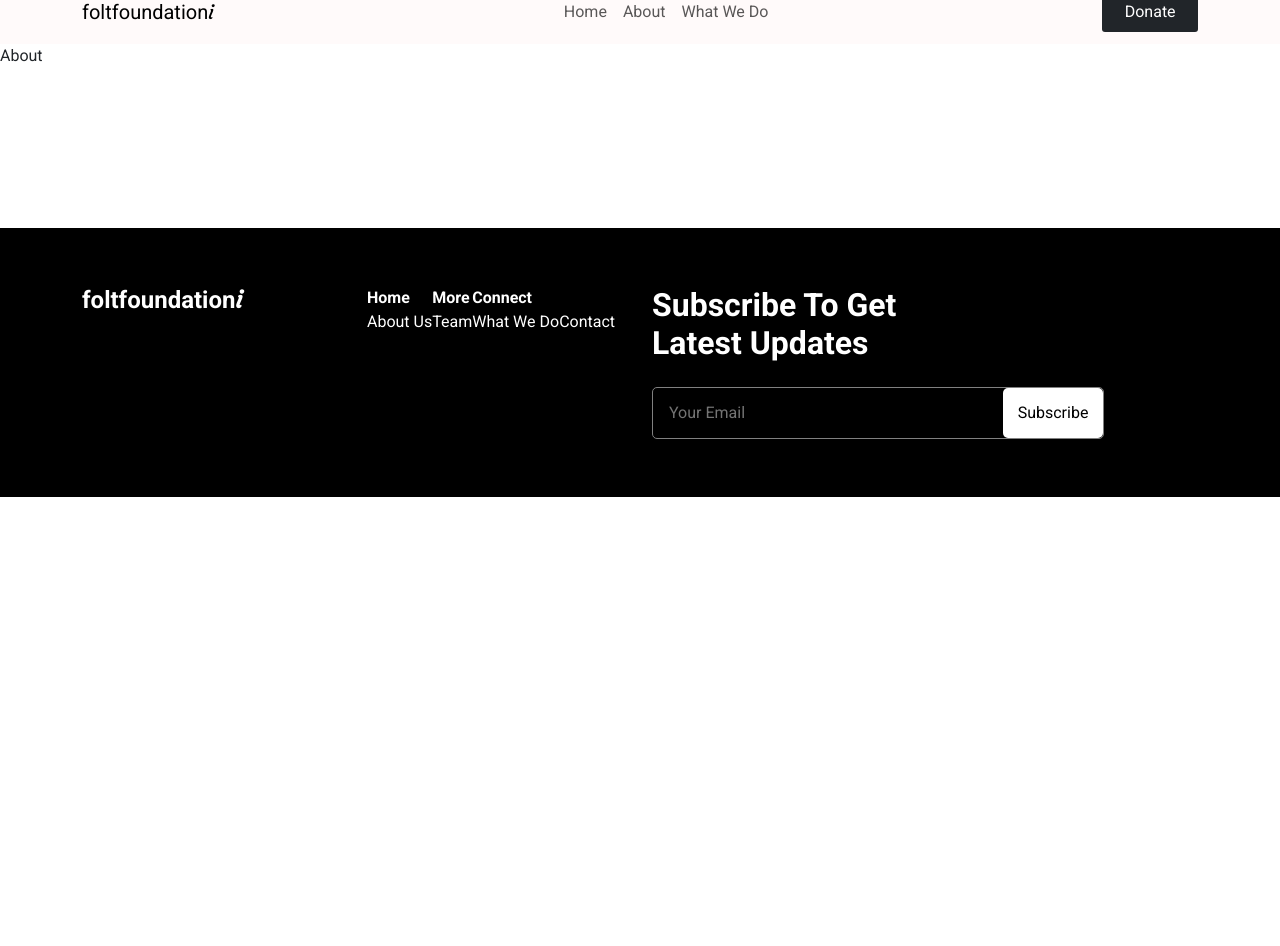
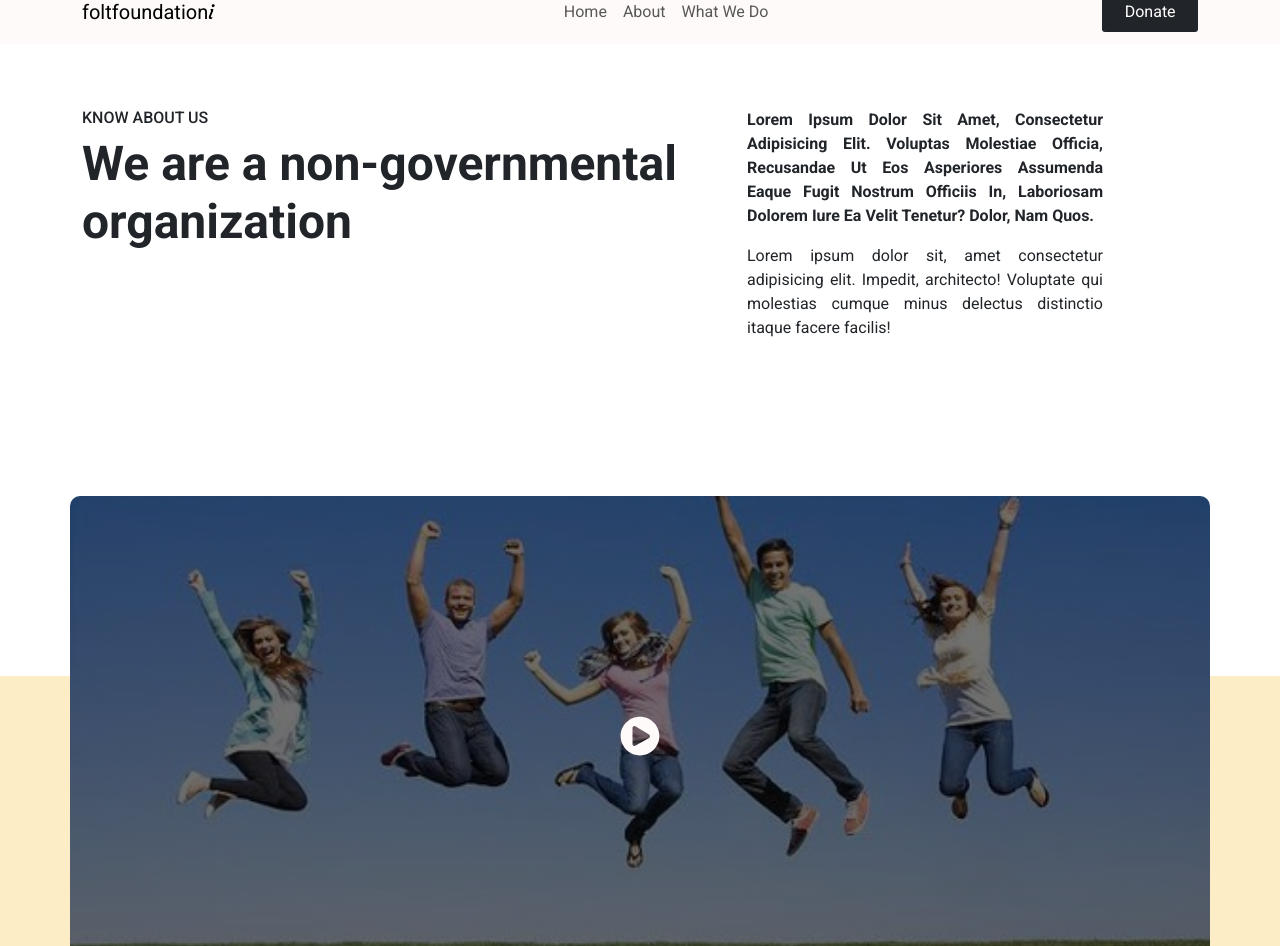
Before and after one commit to AllSparkTech100/Techrity_Assesment, a React (Vite) app: page /about in a window 1280 px wide. Shown: the part 20-966 px from the top of the page. Before the commit the page ends 800 px from the top, so only its background shows below. Built offline with nearby package versions, Linux system fonts and the light colour scheme.

Commit message:
Add files via upload

```diff
--- a/src/pages/About.jsx
+++ b/src/pages/About.jsx
@@ -1,8 +1,41 @@
-
+import { Container, Row, Col } from "react-bootstrap";
+import "./styles.scss";
+import { FaPlayCircle } from "react-icons/fa";
 function About() {
   return (
-    <div>About</div>
-  )
+    <>
+      <Container className="about-intro">
+        <Row>
+          <Col sm={12} md={7} lg={7}>
+            <h5 className="text-uppercase">Know about us</h5>
+            <h4 className="fw-bold">We are a non-governmental organization</h4>
+          </Col>
+          <Col sm={12} md={5} lg={4}>
+            <p className="fw-bold text-capitalize">
+              Lorem ipsum dolor sit amet, consectetur adipisicing elit. Voluptas
+              molestiae officia, recusandae ut eos asperiores assumenda eaque
+              fugit nostrum officiis in, laboriosam dolorem iure ea velit
+              tenetur? Dolor, nam quos.
+            </p>
+            <p>
+              Lorem ipsum dolor sit, amet consectetur adipisicing elit. Impedit,
+              architecto! Voluptate qui molestias cumque minus delectus
+              distinctio itaque facere facilis!
+            </p>
+          </Col>
+        </Row>
+      </Container>
+
+      <Container className="statements" fluid>
+        <Container className="bg-image people">
+          <FaPlayCircle size={40} />
+        </Container>
+        <Row>
+          <Col></Col>
+        </Row>
+      </Container>
+    </>
+  );
 }
 
-export default About
+export default About;
--- a/src/pages/styles.scss
+++ b/src/pages/styles.scss
@@ -257,3 +257,44 @@
     }
   }
 }
+
+// about page
+
+.about-intro {
+  margin-top: 4rem;
+  h5 {
+    font-size: 1rem;
+    font-family: $Roboto;
+  }
+  h4 {
+    font-size: 3rem;
+    font-family: $Roboto;
+  }
+  p {
+    text-align: justify;
+    font-family: $Roboto;
+  }
+}
+.statements {
+  background-color: $medium;
+  margin-top: 20rem;
+  .people {
+    position: relative;
+    bottom: 180px;
+    right: 0;
+    left: 0;
+    cursor: pointer;
+    background-image: linear-gradient(
+        rgba(0, 0, 0, 0.537),
+        rgba(0, 0, 0, 0.585)
+      ),
+      url("../assets/people.jpeg");
+    height: 60vh;
+    // background-position: top center;
+    display: flex;
+    align-items: center;
+    justify-content: center;
+    border-radius: 10px;
+    color: $white;
+  }
+}
```
Also changed, not shown: src/assets/people.jpeg (added).
